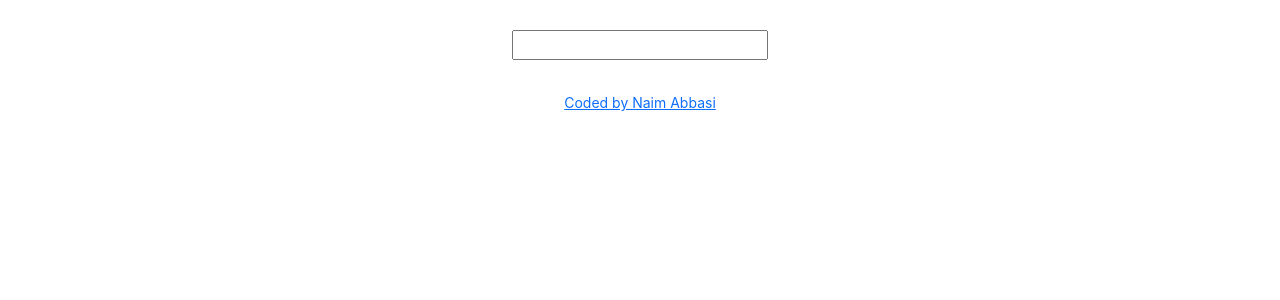
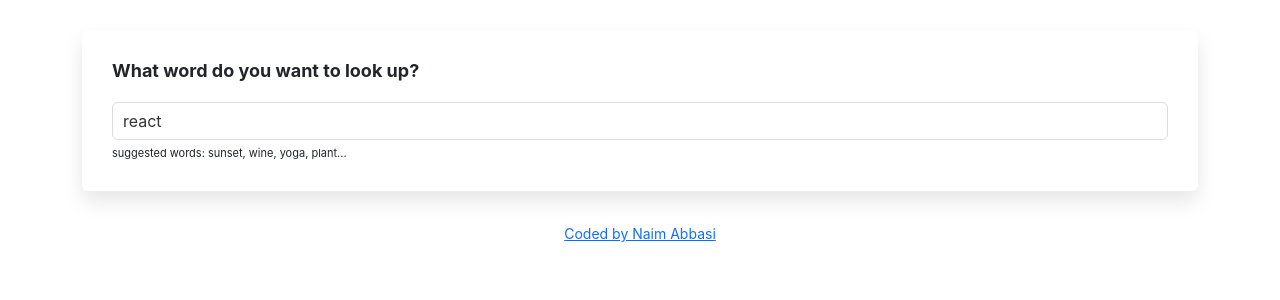
Before and after one commit to abbasi-naim/react-dictionary-app, a React (Create React App) app: page / in a window 1280 px wide. Shown: the top 300 px of the page. Built offline with nearby package versions, Linux system fonts and the light colour scheme; no server answers.

Commit message:
styled dictionary and results components

```diff
--- a/src/App.js
+++ b/src/App.js
@@ -7,7 +7,7 @@ export default function App() {
       <div className="container">
         <header className="App-header"></header>
         <main>
-          <Dictionary />
+          <Dictionary defaultKeyword="react" />
         </main>
         <footer className="App-footer">
           <small>
--- a/src/Dictionary.css
+++ b/src/Dictionary.css
@@ -1,3 +1,26 @@
-.Dictionary {
-  text-align: center;
+.Dictionary h1 {
+  font-size: 18px;
+  font-weight: bold;
+  margin-bottom: 20px;
 }
+
+.Dictionary section {
+  background: white;
+  padding: 30px;
+  border-radius: 6px;
+  box-shadow: 0 10px 20px rgb(0 0 0 / 10%);
+  margin: 20px 0;
+}
+
+.Dictionary input {
+  width: 100%;
+  border-radius: 6px;
+  padding: 6px 10px;
+  color: #333;
+  border: 1px solid #ddd;
+}
+
+.Dictionary .hint {
+  font-size: 11px;
+  margin-top: 5px;
+}
--- a/src/Dictionary.js
+++ b/src/Dictionary.js
@@ -3,34 +3,56 @@ import axios from "axios";
 import Results from "./Results";
 import "./Dictionary.css";
 
-export default function Dictionary() {
-  let [keyword, setKeyword] = useState("");
+export default function Dictionary(props) {
+  let [keyword, setKeyword] = useState(props.defaultKeyword);
   let [results, setResults] = useState(null);
+  let [loaded, setLoaded] = useState(false);
 
-  function handleResponse(response) {
+  function handleDictionResponse(response) {
     setResults(response.data[0]);
   }
 
-  function search(event) {
+  function search() {
+    // documentation: https://dictionaryapi.dev/e
+    let apiUrl = `https://api.dictionaryapi.dev/api/v2/entries/en_US/${keyword}`;
+    axios.get(apiUrl).then(handleDictionResponse);
+  }
+
+  function handleSubmit(event) {
     event.preventDefault();
-
-    // documentation: https://api.dictionaryapi.dev
-    let apiUrl = `https://api.dictionaryapi.dev/api/v2/entries/en/${keyword}`;
-    axios.get(apiUrl).then(handleResponse);
+    search();
   }
 
   function handleKeywordChange(event) {
     setKeyword(event.target.value);
   }
 
+  function load() {
+    setLoaded(true);
+    search();
+  }
+
+  if (loaded) {
     return (
       <div className="Dictionary">
         <section>
-        <form onSubmit={search}>
-          <input type="search" onChange={handleKeywordChange} />
+          <h1>What word do you want to look up?</h1>
+          <form onSubmit={handleSubmit}>
+            <input
+              type="search"
+              onChange={handleKeywordChange}
+              defaultValue={props.defaultKeyword}
+            />
           </form>
+          <div className="hint">
+            suggested words: sunset, wine, yoga, plant...
+          </div>
         </section>
         <Results results={results} />
       </div>
     );
+  } else {
+    load();
+    return "Loading";
   }
+}
--- /dev/null
+++ b/src/Results.css
@@ -0,0 +1,5 @@
+.Results h2 {
+  font-size: 36px;
+  font-weight: bold;
+  line-height: 1.5;
+}
--- a/src/Results.js
+++ b/src/Results.js
@@ -1,6 +1,7 @@
 import React from "react";
 import Meaning from "./Meaning";
 import Phonetic from "./Phonetic";
+import "./Results.css";
 
 export default function Results(props) {
   if (props.results) {
```
Lines whose indentation alone changed are shown as unchanged.
